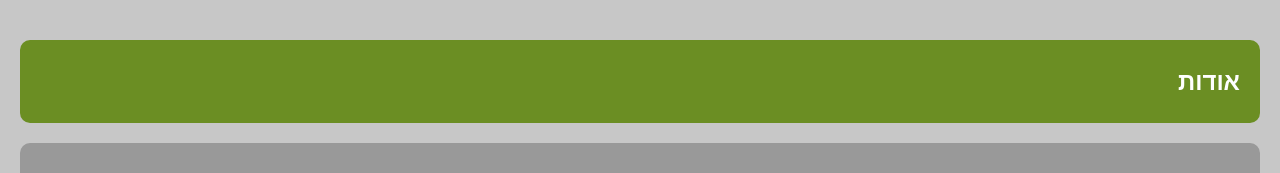
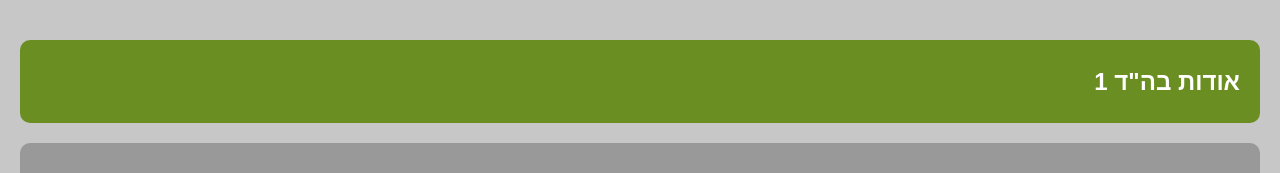
Before and after one commit to Bahadachat/bahadachat.github.io, a plain HTML site: page index.html in a window 1280 px wide. Shown: the part 600-773 px from the top of the page. Drawn offline with Linux system fonts and the light colour scheme.

Commit message:
Update ui

```diff
--- a/index.html
+++ b/index.html
@@ -80,7 +80,7 @@
     <!-- FAQ Section -->
     <section class="faq">
 
-        <h2>אודות</h2>
+        <h2>אודות בה"ד 1</h2>
 
         <div class="text-wrapper">
             <p><strong>בית הספר לקצינים של צה"ל על שם חיים לסקוב (בה"ד 1) הוא בסיס ההדרכה המרכזי להכשרת קצינים בצה"ל, בו מוכשרים כל קציני וקצינות צה"ל למעט טייסים וחובלים.</strong></p>
```
